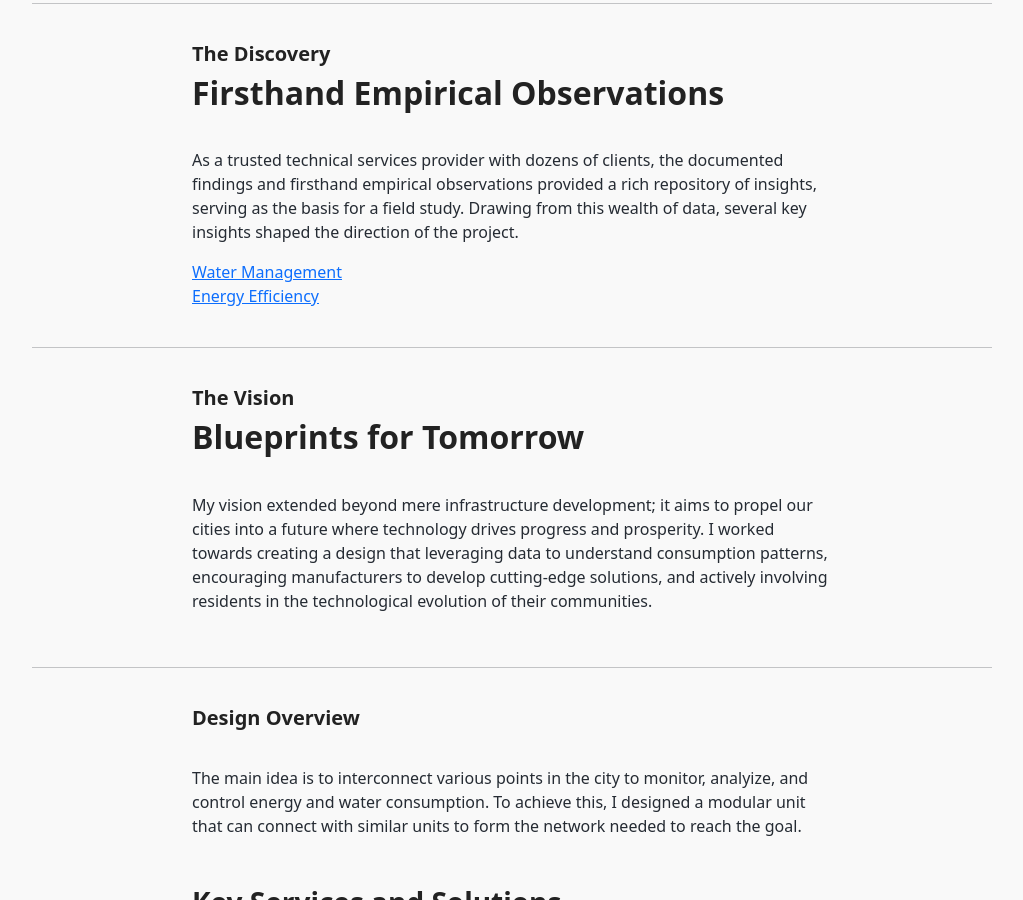
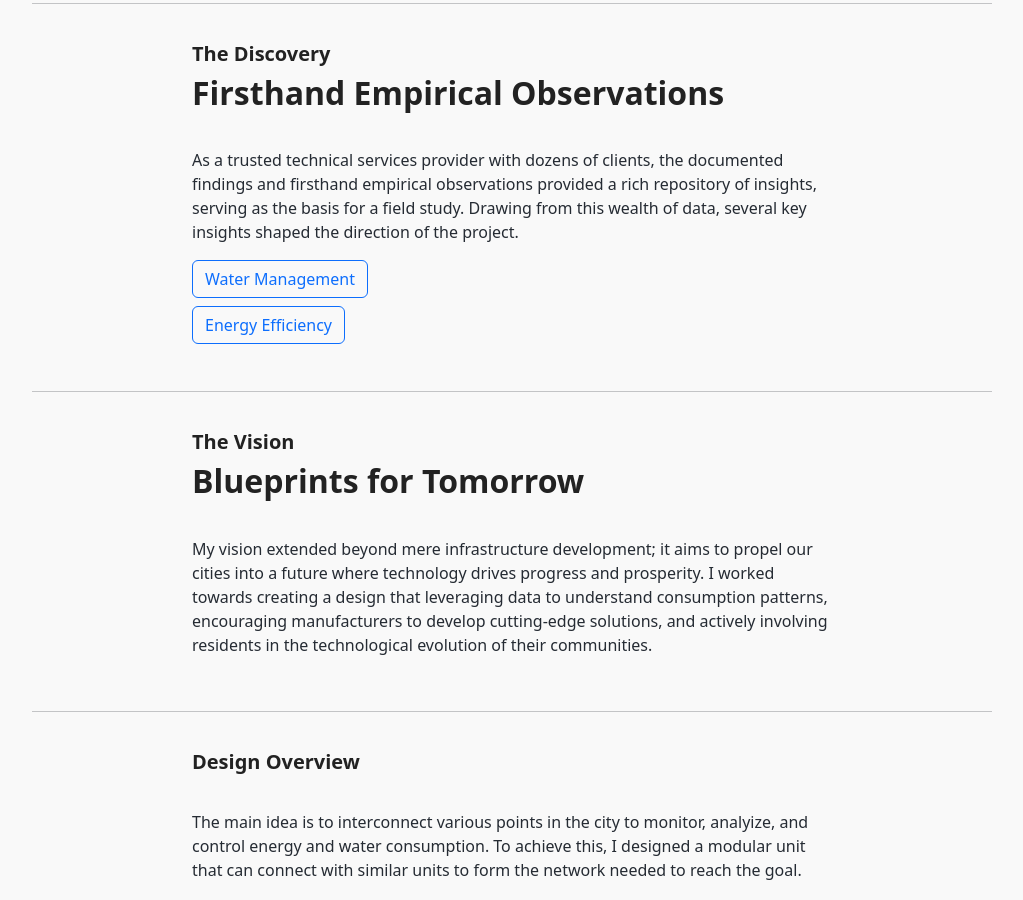
Before and after one commit to ohampro/ohampro.github.io, a Jekyll site: the page built from _ideas/ecity.html, in a window 1280 px wide and 900 px high, scrolled down 1797 px. Shown: the whole window, without its empty margins (128-1151 px from the left). Built offline with Jekyll 4.4.1, drawn with Linux system fonts in a browser that asks for light colours.

Commit message:
Add update-ecity-collapse-buttons

```diff
--- a/_ideas/ecity.html
+++ b/_ideas/ecity.html
@@ -122,10 +122,10 @@ excerpt: "Awarded an honorary diploma for achieving the top position in the Conc
         </div>
         {% endif %}
 
-        <a href="#discovery_water" data-bs-toggle="collapse" role="button" aria-expanded="false" aria-controls="discovery_water">
+        <a href="#discovery_water" class="btn btn-outline-primary mb-2" data-bs-toggle="collapse" role="button" aria-expanded="false" aria-controls="discovery_water">
                 Water Management
         </a>
-        <div class="collapse mb-5" id="discovery_water">
+        <div class="collapse mb-4" id="discovery_water">
                 <div class="card bg-linen card-body">
                         {% include ecity/water_management.html %}
                 </div>
@@ -133,10 +133,10 @@ excerpt: "Awarded an honorary diploma for achieving the top position in the Conc
 
         <br>
 
-        <a href="#discovery_energy" data-bs-toggle="collapse" role="button" aria-expanded="false" aria-controls="discovery_energy">
+        <a href="#discovery_energy" class="btn btn-outline-primary mb-2" data-bs-toggle="collapse" role="button" aria-expanded="false" aria-controls="discovery_energy">
                 Energy Efficiency
         </a>
-        <div class="collapse mb-5" id="discovery_energy">
+        <div class="collapse mb-4" id="discovery_energy">
                 <div class="card bg-linen card-body">
                         {% include ecity/energy.html %}
                 </div>
@@ -311,7 +311,7 @@ excerpt: "Awarded an honorary diploma for achieving the top position in the Conc
                 This method ensured seamless and orderly communication between devices,
                 leveraging a straightforward yet powerful approach to network design.
         </p>
-        <a href="#schematics_network" data-bs-toggle="collapse" role="button" aria-expanded="false" aria-controls="schematics_network">
+        <a href="#schematics_network" class="btn btn-outline-primary mb-2" data-bs-toggle="collapse" role="button" aria-expanded="false" aria-controls="schematics_network">
                 Display Schematic Diagrams
         </a>
 </section>
@@ -334,7 +334,7 @@ excerpt: "Awarded an honorary diploma for achieving the top position in the Conc
                 maintaining uninterrupted functionality. This capability ensures that critical operations continue
                 seamlessly, enhancing the reliability and resilience of the overall system.
         </p>
-        <a href="#schematics_power" data-bs-toggle="collapse" role="button" aria-expanded="false" aria-controls="schematics_power">
+        <a href="#schematics_power" class="btn btn-outline-primary mb-2" data-bs-toggle="collapse" role="button" aria-expanded="false" aria-controls="schematics_power">
                 Display Schematic Diagrams
         </a>
 </section>
@@ -357,7 +357,7 @@ excerpt: "Awarded an honorary diploma for achieving the top position in the Conc
                 consumption. These features collectively enhance water conservation, reliability, and overall
                 efficiency of the system.
         </p>
-        <a href="#schematics_water" data-bs-toggle="collapse" role="button" aria-expanded="false" aria-controls="schematics_water">
+        <a href="#schematics_water" class="btn btn-outline-primary mb-2" data-bs-toggle="collapse" role="button" aria-expanded="false" aria-controls="schematics_water">
                 Display Schematic Diagrams
         </a>
 </section>
@@ -380,7 +380,7 @@ excerpt: "Awarded an honorary diploma for achieving the top position in the Conc
                 the system includes a voice channel, allowing for clear and direct voice communication
                 between different points within the building.
         </p>
-        <a href="#schematics_intercom" data-bs-toggle="collapse" role="button" aria-expanded="false" aria-controls="schematics_intercom">
+        <a href="#schematics_intercom" class="btn btn-outline-primary mb-2" data-bs-toggle="collapse" role="button" aria-expanded="false" aria-controls="schematics_intercom">
                 Display Schematic Diagrams
         </a>
 </section>
@@ -401,7 +401,7 @@ excerpt: "Awarded an honorary diploma for achieving the top position in the Conc
                 It provides automated rotation to ensure the best possible alignment with broadcast signals,
                 and allows for remote control of the rotator.
         </p>
-        <a href="#schematics_rotator" data-bs-toggle="collapse" role="button" aria-expanded="false" aria-controls="schematics_rotator">
+        <a href="#schematics_rotator" class="btn btn-outline-primary mb-2" data-bs-toggle="collapse" role="button" aria-expanded="false" aria-controls="schematics_rotator">
                 Display Mechanical Diagrams
         </a>
 </section>
@@ -425,7 +425,7 @@ excerpt: "Awarded an honorary diploma for achieving the top position in the Conc
                 It includes a prominently placed button for easy passenger access, self-diagnostic capabilities,
                 and mechanisms to prevent accidental activations.
         </p>
-        <a href="#schematics_stop_button" data-bs-toggle="collapse" role="button" aria-expanded="false" aria-controls="schematics_stop_button">
+        <a href="#schematics_stop_button" class="btn btn-outline-primary mb-2" data-bs-toggle="collapse" role="button" aria-expanded="false" aria-controls="schematics_stop_button">
                 Display Diagrams
         </a>
 </section>
--- a/_includes/ecity/water/school_water_wastage/info_pedal_taps.html
+++ b/_includes/ecity/water/school_water_wastage/info_pedal_taps.html
@@ -1,5 +1,5 @@
 <p class="m-0">
-    <a href="#info_pedal_taps"
+    <a href="#info_pedal_taps" class="btn btn-sm btn-outline-primary mb-2"
        data-bs-toggle="collapse" role="button" aria-expanded="false" aria-controls="info_pedal_taps">
             Pedal Operated Taps
     </a>
--- a/_includes/ecity/water/school_water_wastage/info_push_taps.html
+++ b/_includes/ecity/water/school_water_wastage/info_push_taps.html
@@ -1,5 +1,5 @@
 <p class="m-0">
-    <a href="#info_push_taps"
+    <a href="#info_push_taps" class="btn btn-sm btn-outline-primary mb-2"
             data-bs-toggle="collapse" role="button" aria-expanded="false" aria-controls="info_push_taps">
             Push Taps
     </a>
--- a/_includes/ecity/water/school_water_wastage/info_student_patrol.html
+++ b/_includes/ecity/water/school_water_wastage/info_student_patrol.html
@@ -1,5 +1,5 @@
 <p class="m-0">
-    <a href="#info_student_patrol"
+    <a href="#info_student_patrol" class="btn btn-sm btn-outline-primary mb-2"
        data-bs-toggle="collapse" role="button" aria-expanded="false" aria-controls="info_student_patrol">
             Student Patrols
     </a>
```
